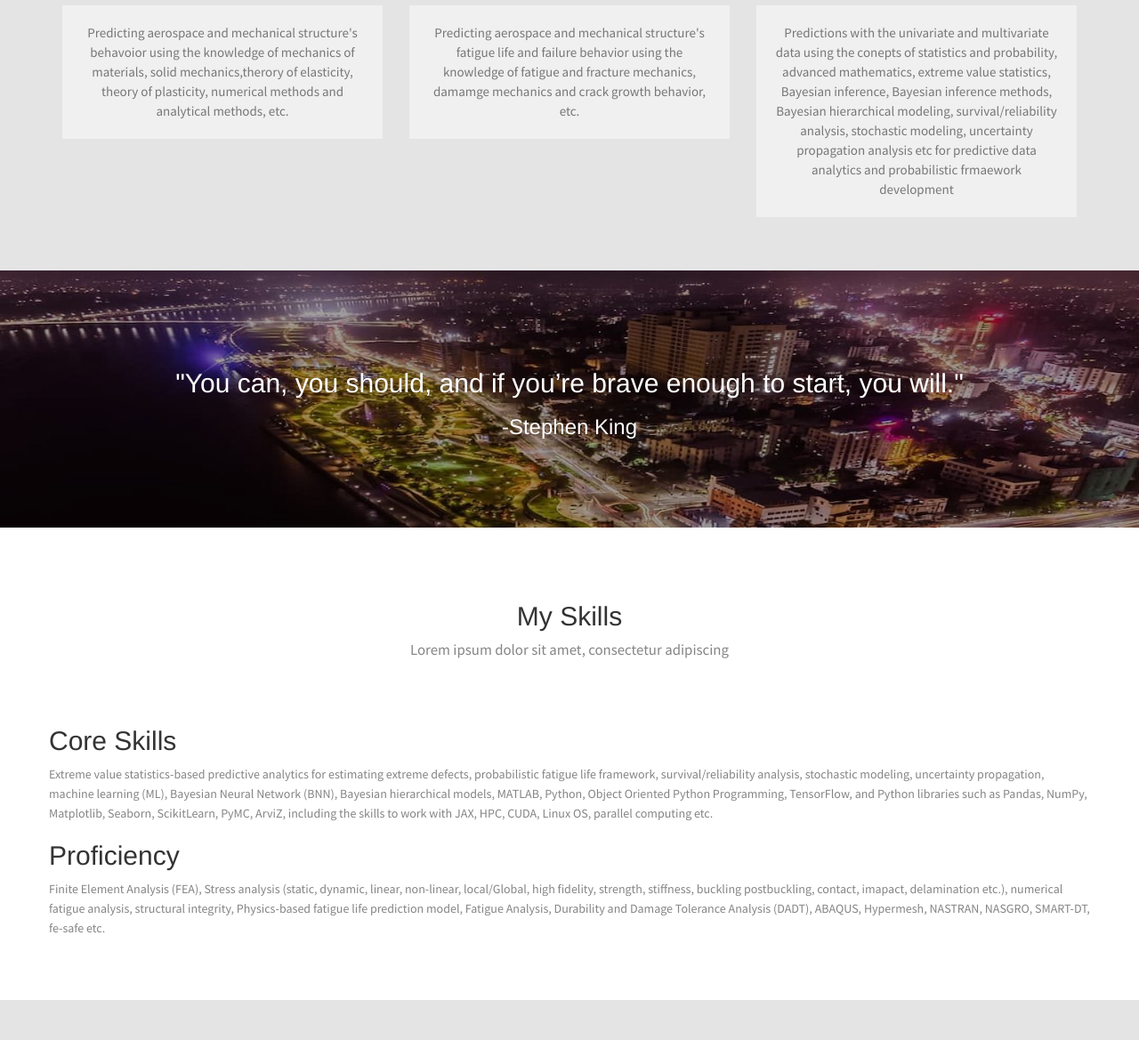
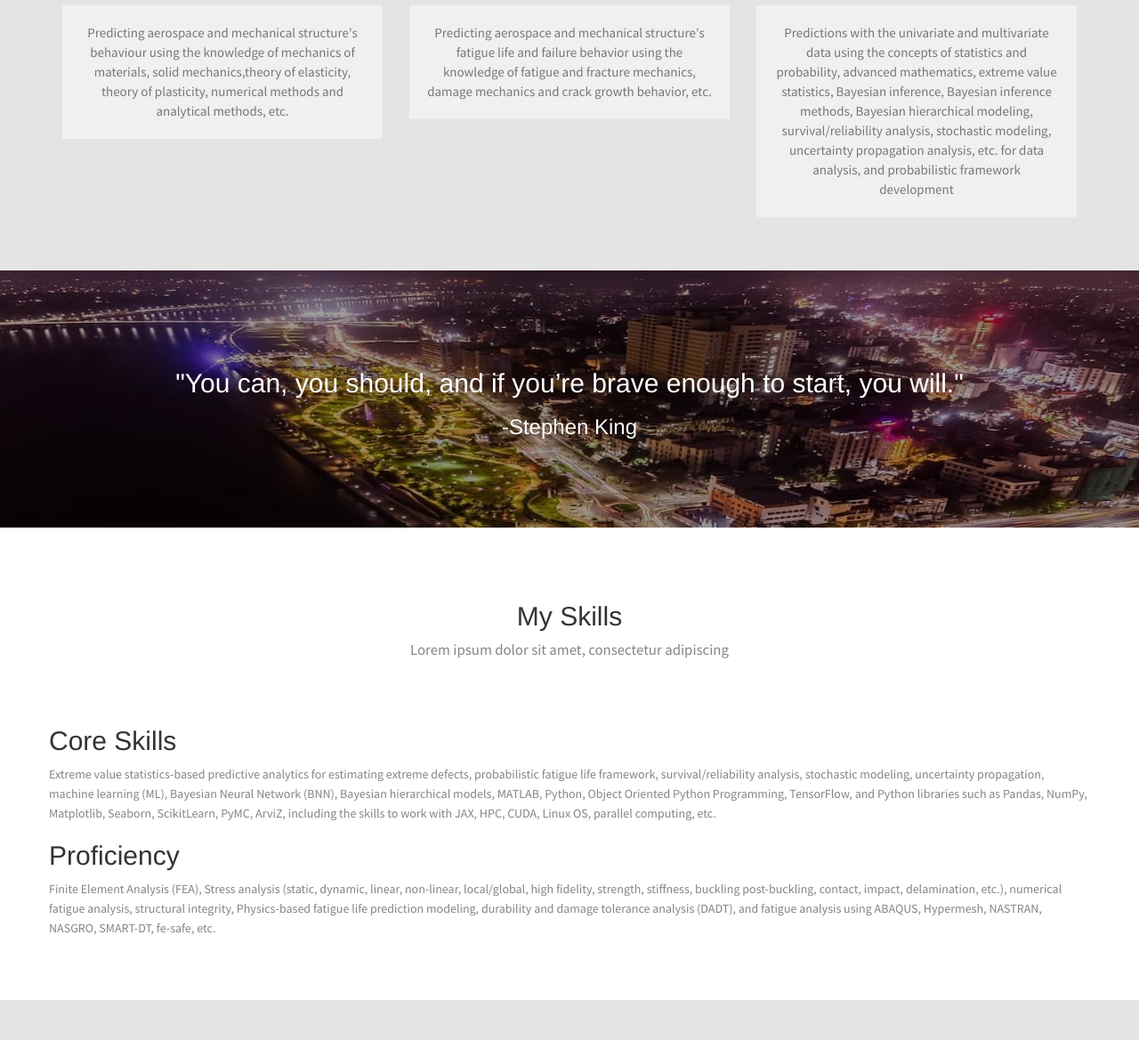
Before and after one commit to Manisha0918/Manisha0918, a plain HTML site: page index.html in a window 1280 px wide. Shown: the part 991-2160 px from the top of the page at 89% size. Drawn offline with Linux system fonts and the light colour scheme; files whose address does not match are found by name.

Commit message:
mB
Signed-off-by: banman18 <76439484+Manisha0918@users.noreply.github.com>

```diff
--- a/index.html
+++ b/index.html
@@ -120,8 +120,8 @@ This portfolio is created using the Neu Profile – Responsive Bootstrap Site Te
             <div class="col-md-4 text-center tileBox">
                 <div class="txtHead"><i class="fa fa-desktop"></i>
                     <h3>Strctural <span class="id-color">Mechanics</span></h3></div>
-                <p>Predicting aerospace and mechanical structure's behavoior using the knowledge of mechanics of
-                materials, solid mechanics,therory of elasticity, theory of plasticity, numerical methods
+                <p>Predicting aerospace and mechanical structure's behaviour using the knowledge of mechanics of
+                materials, solid mechanics,theory of elasticity, theory of plasticity, numerical methods
                 and analytical methods, etc. </p>
             </div>
             <!-- end: -->
@@ -131,7 +131,7 @@ This portfolio is created using the Neu Profile – Responsive Bootstrap Site Te
                 <div class="txtHead"><i class="fa fa-css3"></i>
                     <h3>Fatigue <span class="id-color">Lifing</span></h3></div>
                 <p>Predicting aerospace and mechanical structure's fatigue life and failure behavior using the
-                knowledge of fatigue and fracture mechanics, damamge mechanics and crack growth behavior, etc.</p>
+                knowledge of fatigue and fracture mechanics, damage mechanics and crack growth behavior, etc.</p>
             </div>
             <!-- end: -->
 
@@ -139,7 +139,7 @@ This portfolio is created using the Neu Profile – Responsive Bootstrap Site Te
             <div class="col-md-4 text-center tileBox">
                 <div class="txtHead"><i class="fa fa-lightbulb-o"></i>
                     <h3>Predictive <span class="id-color">Analytics</span></h3></div>
-                <p>Predictions with the univariate and multivariate data using the conepts of statistics and probability, advanced mathematics, extreme value statistics, Bayesian inference, Bayesian inference methods, Bayesian hierarchical modeling, survival/reliability analysis, stochastic modeling, uncertainty propagation analysis etc for predictive data analytics and probabilistic frmaework development</p>
+                <p>Predictions with the univariate and multivariate data using the concepts of statistics and probability, advanced mathematics, extreme value statistics, Bayesian inference, Bayesian inference methods, Bayesian hierarchical modeling, survival/reliability analysis, stochastic modeling, uncertainty propagation analysis, etc. for data analysis, and probabilistic framework development</p>
             </div>
             <!-- end: -->
         </div>
@@ -173,18 +173,18 @@ This portfolio is created using the Neu Profile – Responsive Bootstrap Site Te
                     uncertainty propagation, machine learning (ML), Bayesian Neural Network (BNN), Bayesian
                     hierarchical models, MATLAB, Python, Object Oriented Python Programming, TensorFlow,
                     and Python libraries such as Pandas, NumPy, Matplotlib, Seaborn, ScikitLearn, PyMC, ArviZ,
-                    including the skills to work with JAX, HPC, CUDA, Linux OS, parallel computing etc.
+                    including the skills to work with JAX, HPC, CUDA, Linux OS, parallel computing, etc.
                 </p>
 
             </div>
             <div class="col-sm-14">
                 <h2>Proficiency <strong> </strong></h2>
                 <p class="mrgBtm20">
-                    Finite Element Analysis (FEA), Stress analysis (static, dynamic, linear, non-linear, local/Global,
-                    high fidelity, strength, stiffness, buckling postbuckling, contact, imapact, delamination etc.),
-                    numerical fatigue analysis, structural integrity, Physics-based fatigue life prediction model,
-                    Fatigue Analysis, Durability and Damage Tolerance Analysis (DADT), ABAQUS, Hypermesh, NASTRAN,
-                    NASGRO, SMART-DT, fe-safe etc.
+                    Finite Element Analysis (FEA), Stress analysis (static, dynamic, linear, non-linear, local/global,
+                    high fidelity, strength, stiffness, buckling post-buckling, contact, impact, delamination, etc.),
+                    numerical fatigue analysis, structural integrity, Physics-based fatigue life prediction modeling,
+                    durability and damage tolerance analysis (DADT), and fatigue analysis using ABAQUS, Hypermesh, NASTRAN,
+                    NASGRO, SMART-DT, fe-safe, etc.
                 </p>
 
             </div>
```
